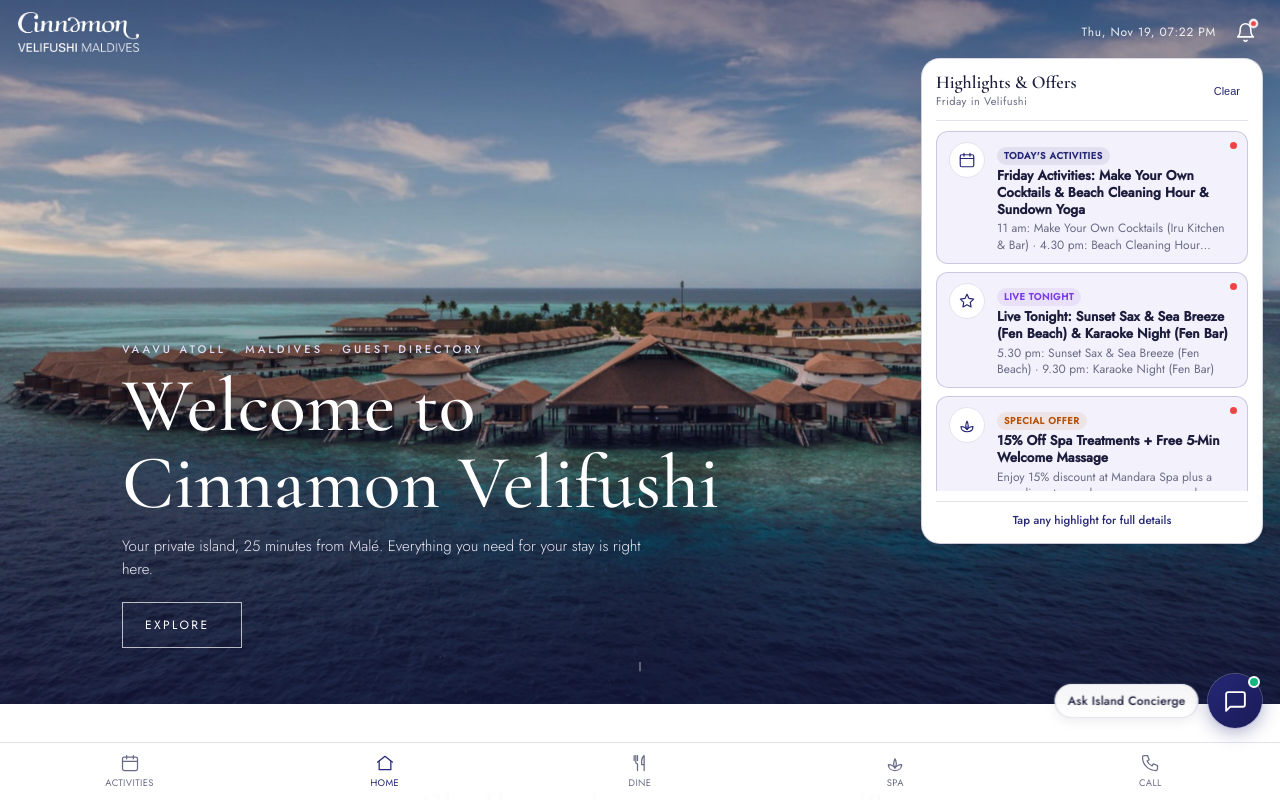
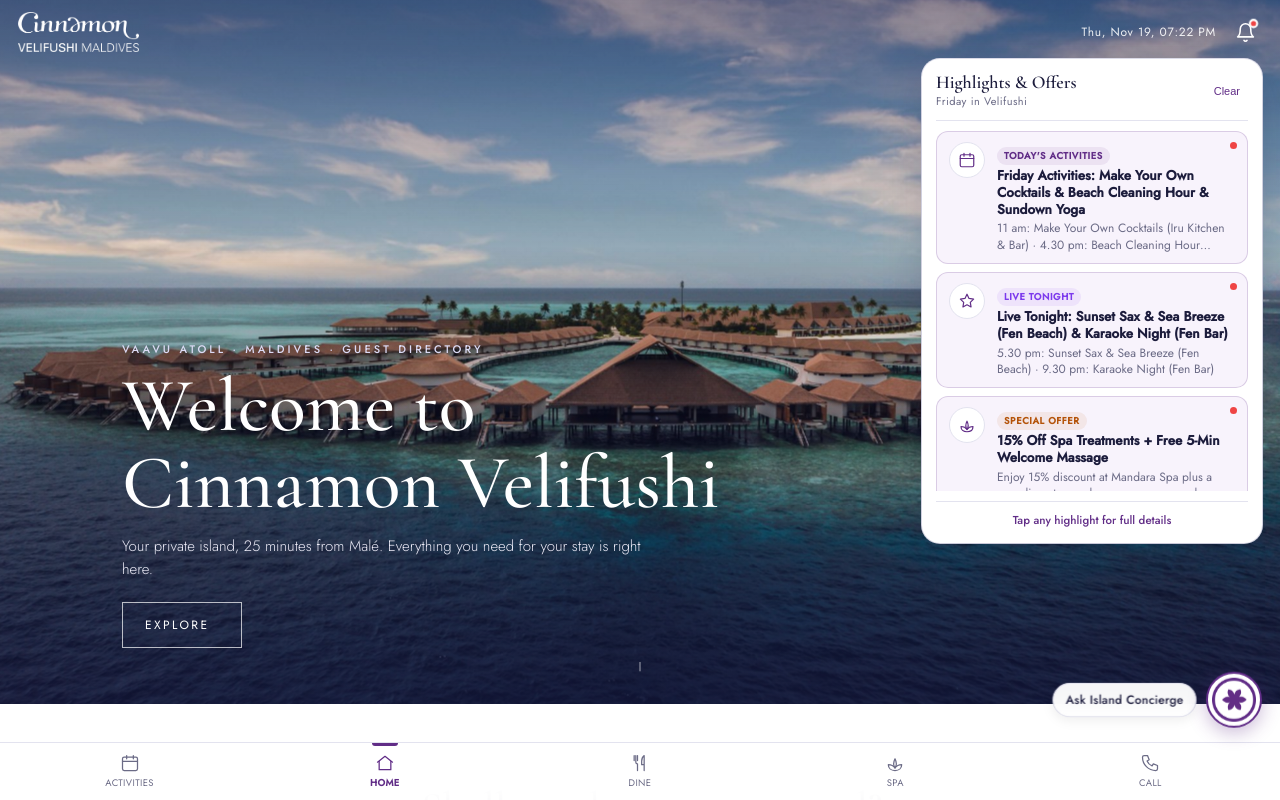
Before and after one commit to piushanCnakandala/Cinnamon-Velifushi, a plain HTML site: page index.html in a window 1280 px wide. Both pictures are taken after a click on the button "Today's Highlights & Offers". Shown: the top 800 px of the page. Drawn offline with nearby package versions, Linux system fonts and the light colour scheme.

Commit message:
update chat box icon

```diff
--- a/chatbot.js
+++ b/chatbot.js
@@ -517,35 +517,51 @@
     }
 
     .veli-badge-btn {
-      width: 54px;
-      height: 54px;
+      width: 56px;
+      height: 56px;
       border-radius: 50%;
-      background: linear-gradient(135deg, #252776 0%, #1a1b57 100%);
-      box-shadow: 0 4px 18px rgba(37, 39, 118, 0.38), 0 0 0 1px rgba(184, 182, 227, 0.4);
+      background: #ffffff;
+      border: 2px solid #612D87;
       display: flex;
       align-items: center;
       justify-content: center;
-      color: #ffffff;
       position: relative;
+      cursor: pointer;
+      box-shadow: 0 4px 18px rgba(97, 45, 135, 0.35);
+      animation: veliPulseGlow 2.4s infinite ease-in-out, veliFloat 3s infinite ease-in-out;
+      transition: transform 0.25s ease, box-shadow 0.25s ease;
     }
-    .veli-badge-btn svg {
-      width: 25px;
-      height: 25px;
-      fill: none;
-      stroke: currentColor;
-      stroke-width: 1.8;
-      stroke-linecap: round;
-      stroke-linejoin: round;
+    .veli-badge-btn img {
+      width: 44px;
+      height: 44px;
+      object-fit: contain;
+      display: block;
+      transition: transform 0.3s cubic-bezier(0.2, 0.8, 0.2, 1);
+    }
+    #veli-chat-badge:hover .veli-badge-btn img {
+      transform: scale(1.1) rotate(8deg);
+    }
+    @keyframes veliFloat {
+      0%, 100% {
+        transform: translateY(0);
+      }
+      50% {
+        transform: translateY(-5px);
+      }
+    }
+    @keyframes veliPulseGlow {
+      0% {
+        box-shadow: 0 0 0 0 rgba(97, 45, 135, 0.55), 0 4px 18px rgba(97, 45, 135, 0.3);
+      }
+      65% {
+        box-shadow: 0 0 0 14px rgba(97, 45, 135, 0), 0 6px 22px rgba(97, 45, 135, 0.38);
+      }
+      100% {
+        box-shadow: 0 0 0 0 rgba(97, 45, 135, 0), 0 4px 18px rgba(97, 45, 135, 0.3);
+      }
     }
     .veli-badge-dot {
-      position: absolute;
-      top: 2px;
-      right: 2px;
-      width: 12px;
-      height: 12px;
-      background: #10b981;
-      border: 2px solid #ffffff;
-      border-radius: 50%;
+      display: none;
     }
     .veli-badge-chip {
       background: rgba(255, 255, 255, 0.96);
@@ -577,7 +593,7 @@
       max-height: calc(100vh - 120px);
       background: #ffffff;
       border-radius: 20px;
-      box-shadow: 0 12px 40px rgba(23, 24, 63, 0.22), 0 0 0 1px rgba(37, 39, 118, 0.08);
+      box-shadow: 0 12px 40px rgba(23, 24, 63, 0.22), 0 0 0 1px rgba(97, 45, 135, 0.12);
       display: flex;
       flex-direction: column;
       z-index: 70;
@@ -595,7 +611,7 @@
 
     /* Header */
     .veli-header {
-      background: linear-gradient(135deg, #252776 0%, #17183f 100%);
+      background: linear-gradient(135deg, #612D87 0%, #3e1858 100%);
       color: #ffffff;
       padding: 14px 18px;
       display: flex;
@@ -719,10 +735,10 @@
       box-shadow: 0 1px 3px rgba(0, 0, 0, 0.05), 0 0 0 1px #e8e8f2;
     }
     .veli-msg.user .veli-bubble {
-      background: #252776;
+      background: #612D87;
       color: #ffffff;
       border-bottom-right-radius: 4px;
-      box-shadow: 0 2px 8px rgba(37, 39, 118, 0.25);
+      box-shadow: 0 2px 8px rgba(97, 45, 135, 0.25);
     }
     .veli-time {
       font-size: 10px;
@@ -744,7 +760,7 @@
       font-family: inherit;
       font-size: 11.5px;
       font-weight: 500;
-      color: #252776;
+      color: #612D87;
       background: #f1f0fa;
       border: 1px solid #dcdbf5;
       padding: 6px 11px;
@@ -813,16 +829,16 @@
       border-radius: 14px;
       background: #f6f6fb;
       border: 1px solid #e3e3ef;
-      color: #252776;
+      color: #612D87;
       cursor: pointer;
       user-select: none;
       transition: all 0.2s ease;
       flex-shrink: 0;
     }
     .veli-chip:hover {
-      background: #252776;
+      background: #612D87;
       color: #ffffff;
-      border-color: #252776;
+      border-color: #612D87;
     }
 
     /* Input Footer */
@@ -848,8 +864,8 @@
       transition: border-color 0.2s, box-shadow 0.2s;
     }
     .veli-input:focus {
-      border-color: #252776;
-      box-shadow: 0 0 0 3px rgba(37, 39, 118, 0.1);
+      border-color: #612D87;
+      box-shadow: 0 0 0 3px rgba(97, 45, 135, 0.12);
       background: #ffffff;
     }
     .veli-input::placeholder {
@@ -862,7 +878,7 @@
       border-radius: 50%;
       background: #f1f0fa;
       border: 1px solid #dcdbf5;
-      color: #252776;
+      color: #612D87;
       display: grid;
       place-items: center;
       cursor: pointer;
@@ -889,7 +905,7 @@
       width: 38px;
       height: 38px;
       border-radius: 50%;
-      background: #252776;
+      background: #612D87;
       border: none;
       color: #ffffff;
       display: grid;
@@ -899,7 +915,7 @@
       transition: transform 0.2s, background 0.2s;
     }
     .veli-send-btn:hover {
-      background: #1a1b57;
+      background: #441c61;
       transform: scale(1.05);
     }
     .veli-send-btn:active {
@@ -984,8 +1000,7 @@
     badge.innerHTML = `
       <div class="veli-badge-chip">Ask Island Concierge</div>
       <div class="veli-badge-btn">
-        <svg viewBox="0 0 24 24"><path d="M21 15a2 2 0 0 1-2 2H7l-4 4V5a2 2 0 0 1 2-2h14a2 2 0 0 1 2 2z"/></svg>
-        <span class="veli-badge-dot"></span>
+        <img src="img/logo-flower.png" alt="Island Concierge" class="veli-badge-flower">
       </div>
     `;
 
--- a/index.html
+++ b/index.html
@@ -3,7 +3,7 @@
 <head>
 <meta charset="utf-8">
 <meta name="viewport" content="width=device-width, initial-scale=1, viewport-fit=cover">
-<meta name="theme-color" content="#252776">
+<meta name="theme-color" content="#612D87">
 <link rel="icon" type="image/png" href="img/logo-flower.png">
 <link rel="apple-touch-icon" href="img/logo-flower.png">
 <title>Cinnamon Velifushi – Guest Directory</title>
@@ -19,10 +19,10 @@
   --ink:#1c1c3c;            /* main text */
   --muted:#6b6b86;          /* secondary text */
   --line:#e3e3ef;           /* hairlines & borders */
-  --cinnamon:#252776;       /* primary purple: accents, links, buttons */
-  --cinnamon-d:#1a1b57;     /* darker purple */
+  --cinnamon:#612D87;       /* primary Cinnamon purple: accents, links, buttons */
+  --cinnamon-d:#441c61;     /* darker purple */
   --gold:#b8b6e3;           /* soft lilac for fine details */
-  --sea:#252776;            /* photo placeholder / dial centre */
+  --sea:#612D87;            /* photo placeholder / dial centre */
   --night:#17183f;          /* dark contact strip */
   --tint:#dcdbf5;           /* light lilac text on photos */
   --shade:23,24,63;         /* RGB of photo overlays */
@@ -55,7 +55,7 @@ main{min-height:100vh;padding-bottom:calc(70px + var(--safeB))}
 .notif-wrap{position:relative}
 .notif-btn{background:none;border:none;color:inherit;cursor:pointer;display:grid;place-items:center;position:relative;width:34px;height:34px;border-radius:50%;padding:0;transition:background .2s,transform .2s}
 .notif-btn:hover{background:rgba(255,255,255,.18);transform:scale(1.06)}
-.topnav.solid .notif-btn:hover{background:rgba(37,39,118,.08)}
+.topnav.solid .notif-btn:hover{background:rgba(97,45,135,.08)}
 .notif-svg{width:21px;height:21px;stroke:currentColor;fill:none;stroke-width:1.8;stroke-linecap:round;stroke-linejoin:round}
 .notif-dot{position:absolute;top:4px;right:4px;width:9px;height:9px;border-radius:50%;background:#ef4444;border:2px solid #fff;display:none}
 .notif-dot.pulse{animation:notifPulse 2.4s infinite}
@@ -76,7 +76,7 @@ main{min-height:100vh;padding-bottom:calc(70px + var(--safeB))}
 .notif-list::-webkit-scrollbar{display:none}
 .notif-item{display:flex;align-items:flex-start;gap:12px;padding:10px 12px;border-radius:12px;cursor:pointer;background:var(--paper);transition:background .2s,transform .15s;border:1px solid transparent;position:relative}
 .notif-item:hover{background:#edeaf7;transform:translateX(2px)}
-.notif-item.unread{background:#f3f1fb;border-color:rgba(37,39,118,.2)}
+.notif-item.unread{background:#f8f3fc;border-color:rgba(97,45,135,.2)}
 .notif-item-ic{width:36px;height:36px;border-radius:50%;background:#fff;border:1px solid var(--line);display:grid;place-items:center;flex-shrink:0}
 .notif-item-ic svg{width:18px;height:18px;stroke:var(--cinnamon);fill:none;stroke-width:1.6;stroke-linecap:round;stroke-linejoin:round}
 .notif-item-tx{flex:1;min-width:0}
@@ -91,7 +91,7 @@ main{min-height:100vh;padding-bottom:calc(70px + var(--safeB))}
 .notif-modal-overlay.open{opacity:1;pointer-events:auto}
 .notif-modal-card{width:100%;max-width:440px;background:#fff;border-radius:20px;overflow:hidden;box-shadow:0 24px 50px rgba(0,0,0,.3);transform:scale(.94) translateY(12px);transition:transform .3s cubic-bezier(.16,1,.3,1);position:relative;max-height:calc(92vh);display:flex;flex-direction:column}
 .notif-modal-overlay.open .notif-modal-card{transform:scale(1) translateY(0)}
-.notif-modal-hero{width:100%;aspect-ratio:16/9;background-color:#252776;background-size:cover;background-position:center;position:relative;flex-shrink:0}
+.notif-modal-hero{width:100%;aspect-ratio:16/9;background-color:#612D87;background-size:cover;background-position:center;position:relative;flex-shrink:0}
 .notif-modal-hero::after{content:"";position:absolute;inset:0;background:linear-gradient(180deg,rgba(0,0,0,.15),rgba(0,0,0,.65) 100%)}
 .notif-modal-close{position:absolute;top:12px;right:12px;width:34px;height:34px;border-radius:50%;background:rgba(0,0,0,.5);color:#fff;border:none;display:grid;place-items:center;cursor:pointer;z-index:2;transition:background .2s}
 .notif-modal-close:hover{background:rgba(0,0,0,.85)}
@@ -166,7 +166,7 @@ main{min-height:100vh;padding-bottom:calc(70px + var(--safeB))}
 @media (min-width:760px){.split .tx{padding:40px 48px}}
 .split .title{font-size:34px;margin-top:8px}
 .split p{color:var(--muted);margin-top:10px;font-weight:300}
-.split-spa-logo{display:inline-flex;align-items:center;background:#fff;padding:6px 14px;border-radius:10px;border:1px solid var(--line);box-shadow:0 3px 12px rgba(37,39,118,.08);margin-bottom:12px}
+.split-spa-logo{display:inline-flex;align-items:center;background:#fff;padding:6px 14px;border-radius:10px;border:1px solid var(--line);box-shadow:0 3px 12px rgba(97,45,135,.08);margin-bottom:12px}
 .split-spa-logo img{height:38px;width:auto;display:block;object-fit:contain}
 .link{display:inline-flex;align-items:center;gap:8px;margin-top:18px;font-size:12px;letter-spacing:.2em;text-transform:uppercase;color:var(--cinnamon);border-bottom:1px solid currentColor;padding-bottom:4px}
 .link svg{width:14px;height:14px;stroke:currentColor;fill:none;stroke-width:1.6}
@@ -197,7 +197,7 @@ main{min-height:100vh;padding-bottom:calc(70px + var(--safeB))}
 .grid{display:grid;grid-template-columns:repeat(2,minmax(0,1fr));gap:12px}
 @media (min-width:760px){.grid{grid-template-columns:repeat(4,minmax(0,1fr));gap:16px}}
 .card{display:block;background:var(--paper);overflow:hidden;box-shadow:0 1px 0 var(--line);transition:transform .2s,box-shadow .2s}
-.card:hover{box-shadow:0 10px 28px rgba(37,39,118,.14)}
+.card:hover{box-shadow:0 10px 28px rgba(97,45,135,.14)}
 .card:active{transform:scale(.98)}
 .card .ph{position:relative;display:block;aspect-ratio:3/4;background:linear-gradient(135deg,#e9e8f6,#f6f6fb);overflow:hidden}
 .card .ph img{position:relative;z-index:1;width:100%;height:100%;object-fit:cover;object-position:top;opacity:0;transition:opacity .4s}
@@ -313,7 +313,8 @@ main{min-height:100vh;padding-bottom:calc(70px + var(--safeB))}
 /* ---------- bottom tabs ---------- */
 .tabs{position:fixed;left:0;right:0;bottom:0;z-index:40;background:rgba(255,255,255,.97);backdrop-filter:blur(10px);border-top:1px solid var(--line);display:flex;justify-content:space-around;padding:6px 2px calc(6px + var(--safeB))}
 .tabs a, .tabs .tab-item{display:flex;flex-direction:column;align-items:center;gap:3px;font-size:9.5px;letter-spacing:.04em;text-transform:uppercase;color:var(--muted);padding:4px 3px;min-width:0;flex:1 1 0;text-align:center;position:relative}
-.tabs a.on{color:var(--cinnamon)}
+.tabs a.on{color:var(--cinnamon);font-weight:600}
+.tabs a.on::before{content:"";position:absolute;top:-6px;left:50%;transform:translateX(-50%);width:26px;height:3px;background:var(--cinnamon);border-radius:0 0 3px 3px}
 .tabs svg{width:20px;height:20px;stroke:currentColor;fill:none;stroke-width:1.5;stroke-linecap:round;stroke-linejoin:round}
 .tab-disabled{opacity:.45;cursor:not-allowed;user-select:none}
 .tab-soon{position:absolute;top:-3px;right:50%;transform:translateX(16px);font-size:7.5px;font-weight:600;padding:1px 3px;border-radius:3px;background:var(--line);color:var(--cinnamon);line-height:1;letter-spacing:0}
@@ -328,7 +329,7 @@ main{min-height:100vh;padding-bottom:calc(70px + var(--safeB))}
 @media (min-width:1020px){.gallery-grid{grid-template-columns:repeat(4,minmax(0,1fr))}}
 
 .gallery-card{position:relative;aspect-ratio:4/3;background:var(--sea);border-radius:12px;overflow:hidden;box-shadow:0 2px 10px rgba(0,0,0,.06);cursor:pointer;transition:transform .3s ease,box-shadow .3s ease}
-.gallery-card:hover{transform:translateY(-3px);box-shadow:0 8px 24px rgba(37,39,118,.16)}
+.gallery-card:hover{transform:translateY(-3px);box-shadow:0 8px 24px rgba(97,45,135,.16)}
 .gallery-card img{width:100%;height:100%;object-fit:cover;transition:transform .6s cubic-bezier(.2,.7,.2,1);image-rendering:-webkit-optimize-contrast}
 .gallery-card:hover img{transform:scale(1.06)}
 .gallery-card::after{content:"";position:absolute;inset:0;background:linear-gradient(180deg,transparent 45%,rgba(0,0,0,.75) 100%)}
@@ -360,7 +361,7 @@ main{min-height:100vh;padding-bottom:calc(70px + var(--safeB))}
 .toast.show{opacity:1;transform:translateX(-50%) translateY(0)}
 
 /* today activities spotlight */
-.today-act-card{background:var(--paper);border:1px solid var(--line);border-top:3px solid var(--cinnamon);padding:22px 20px;box-shadow:0 4px 18px rgba(37,39,118,.06);margin-bottom:8px}
+.today-act-card{background:var(--paper);border:1px solid var(--line);border-top:3px solid var(--cinnamon);padding:22px 20px;box-shadow:0 4px 18px rgba(97,45,135,.06);margin-bottom:8px}
 .today-act-badge{display:inline-block;font-size:10.5px;letter-spacing:.14em;text-transform:uppercase;color:#fff;background:var(--cinnamon);padding:4px 10px;border-radius:20px;font-weight:600;margin-bottom:10px}
 .today-act-card h3{font-family:var(--serif);font-size:26px;font-weight:500;margin:0 0 6px;color:var(--ink)}
 .today-act-sub{font-size:14px;color:var(--muted);font-weight:300;margin:0 0 18px}
@@ -380,8 +381,8 @@ main{min-height:100vh;padding-bottom:calc(70px + var(--safeB))}
 
 /* ---------- island news ---------- */
 .news-feed{max-width:860px;margin:0 auto;padding:20px 16px 40px;display:flex;flex-direction:column;gap:32px}
-.news-card{background:var(--paper);border:1px solid var(--line);border-radius:14px;overflow:hidden;box-shadow:0 4px 20px rgba(37,39,118,.06);transition:transform .3s ease,box-shadow .3s ease}
-.news-card:hover{box-shadow:0 8px 28px rgba(37,39,118,.12)}
+.news-card{background:var(--paper);border:1px solid var(--line);border-radius:14px;overflow:hidden;box-shadow:0 4px 20px rgba(97,45,135,.06);transition:transform .3s ease,box-shadow .3s ease}
+.news-card:hover{box-shadow:0 8px 28px rgba(97,45,135,.12)}
 .news-card-body{padding:22px 20px 24px}
 .news-header{display:flex;align-items:center;justify-content:space-between;flex-wrap:wrap;gap:8px;margin-bottom:12px}
 .news-badge{display:inline-flex;align-items:center;gap:6px;font-size:10.5px;letter-spacing:.1em;text-transform:uppercase;color:var(--cinnamon);background:var(--tint);padding:4px 12px;border-radius:20px;font-weight:600}
@@ -805,7 +806,7 @@ function contactRows(){
   if (RESORT.website) r.push(['globe', RESORT.website, 'Website', 'cinnamonhotels.com']);
   r.push(['image', '#/gallery', 'Gallery', 'View resort photos & moments']);
   r.push(['news', '#/news', 'Island News', 'Stories, initiatives & updates']);
-  r.push(['chat', 'javascript:openIslandConcierge()', 'Island Concierge', 'Instant answers 24/7']);
+  r.push(['flower', 'javascript:openIslandConcierge()', 'Island Concierge', 'Instant answers 24/7']);
   return r;
 }
 function contactBlock(){
--- a/notifications.js
+++ b/notifications.js
@@ -190,7 +190,7 @@
       {
         id: "act-today",
         category: "Today's Activities",
-        tagColor: "#252776",
+        tagColor: "#612D87",
         icon: "calendar",
         title: `${today} Activities: ${actNames}`,
         shortDesc: actShortDesc,
@@ -280,7 +280,7 @@
       {
         id: "island-news-bulletin",
         category: "Resort News",
-        tagColor: "#252776",
+        tagColor: "#612D87",
         icon: "star",
         title: "Island News: Festive Traditions & Milestones",
         shortDesc: "Annual Cake Mixing, 7 Years of Excellence, and Coral Reef Propagation.",
```
